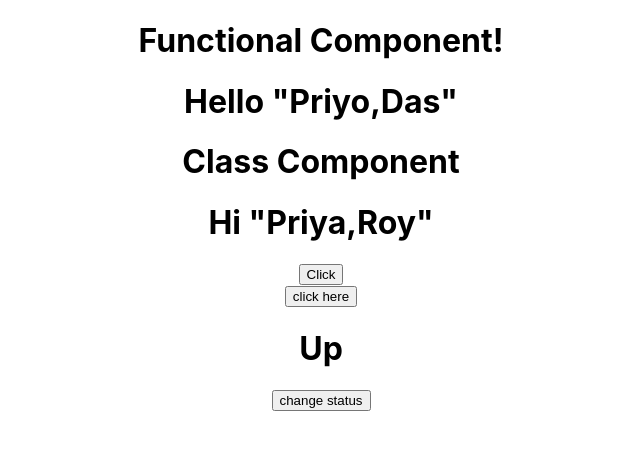
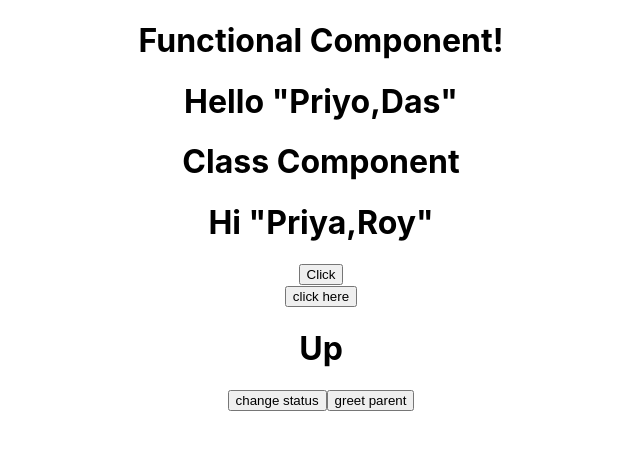
Before and after one commit to priyodas12/react-v2, a React (Create React App) app: page / in a window 1280 px wide. Shown: the top 450 px of the page, without its empty margins (319-959 px from the left). Built offline with nearby package versions, Linux system fonts and the light colour scheme.

Commit message:
event handling

```diff
--- a/src/App.js
+++ b/src/App.js
@@ -4,6 +4,7 @@ import WelcomeCls from './Components/WelcomeCls'
 import ClickEventFunc from './Components/ClickEventFunc'
 import ClickEventCls from './Components/ClickEventCls'
 import Bindeventcls from './Components/BindEventCls'
+import ParentCompCls from './Components/ParentCompCls'
 
 function App() {
   return (
@@ -13,6 +14,7 @@ function App() {
       <ClickEventFunc></ClickEventFunc>
       <ClickEventCls></ClickEventCls>
       <Bindeventcls></Bindeventcls>
+      <ParentCompCls></ParentCompCls>
     </div>
   );
 }
--- /dev/null
+++ b/src/Components/ChildCompCls.js
@@ -0,0 +1,11 @@
+import React from 'react'
+
+export default function Childcompcls(props) {
+
+
+  return (
+    <>
+      <button onClick={() => props.greetHandler(props.name)} >greet parent</button>
+    </>
+  )
+}
--- /dev/null
+++ b/src/Components/ParentCompCls.js
@@ -0,0 +1,27 @@
+import React, { Component } from 'react'
+import Childcompcls from './ChildCompCls'
+
+export default class Parentcompcls extends Component {
+  constructor(props) {
+    super(props)
+
+    this.state = {
+      name: 'Parent Component!'
+
+    }
+
+    this.greetParent = this.greetParent.bind(this);
+  }
+
+  greetParent(childName) {
+    alert(`Hello ${this.state.name} from ${childName}`)
+  }
+
+  render() {
+    return (
+      <>
+        <Childcompcls greetHandler={this.greetParent} name='child component'></Childcompcls>
+      </>
+    )
+  }
+}
```
Also changed, not shown: 1 other file (tests, documents, lock files or other folders).
